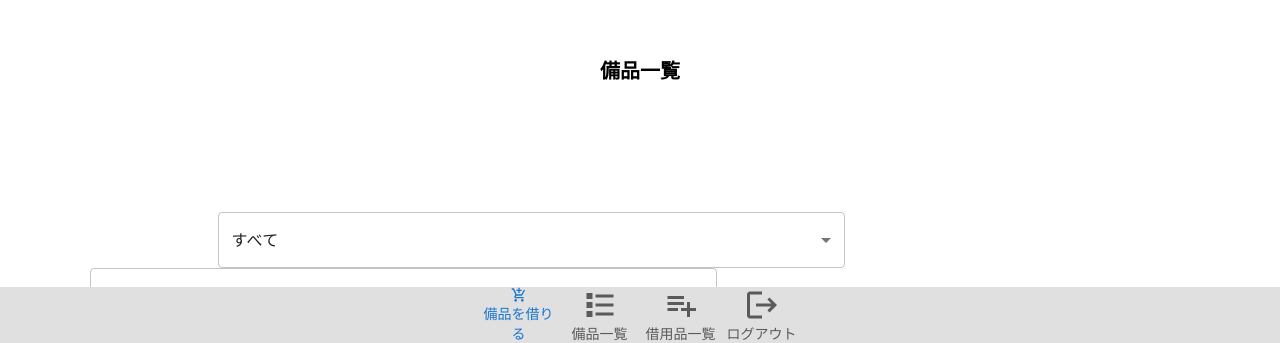
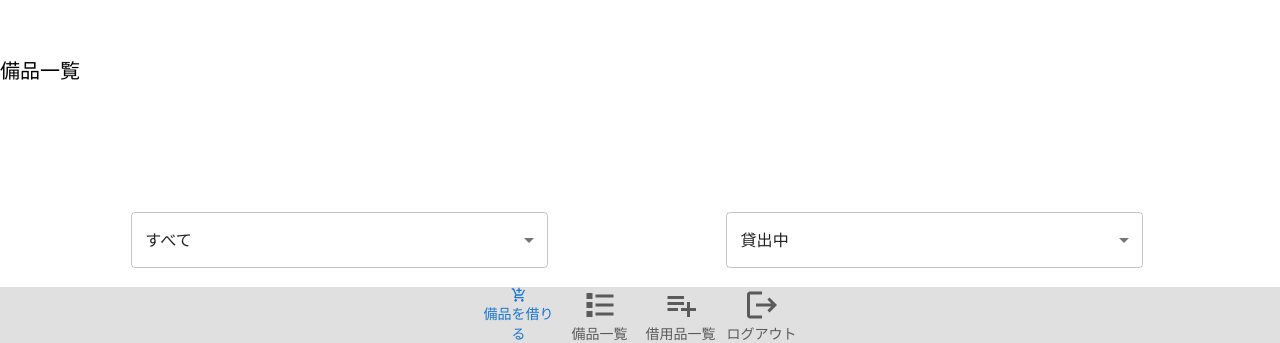
Before and after one commit to takumiTakahata/equipment_management_system, a React (Create React App) app in the folder app/: page /product_list in a window 1280 px wide. Shown: the part 457-800 px from the top of the page. Built offline with nearby package versions, Linux system fonts and the light colour scheme.

Commit message:
cssの変更

```diff
--- a/app/src/components/product_list.css
+++ b/app/src/components/product_list.css
@@ -3,13 +3,16 @@
   padding: 0;
   font-family: "Roboto", sans-serif;
 }
-#product_list .title {
+#product_list .page_title {
   text-align: center;
   font-size: 20px;
   font-weight: bold;
 }
+#product_list .search {
+  display: flex;
+}
 #product_list .category {
-  margin-left: 10%;
+  margin-left: 7%;
   width: 70%;
 }
 #product_list .leading {
```
